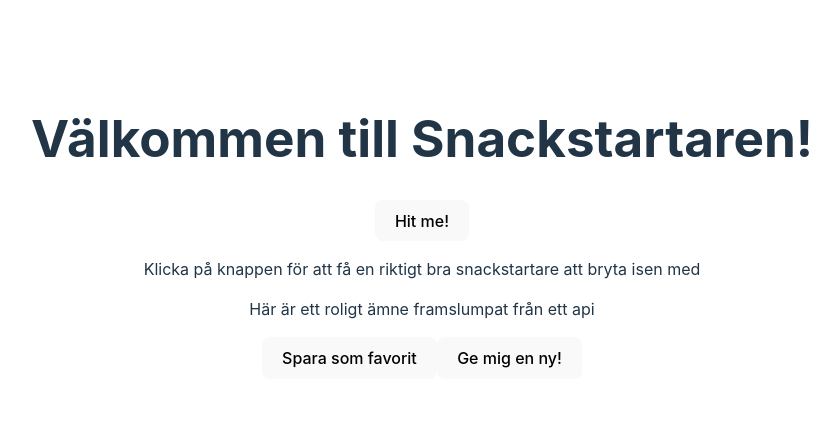
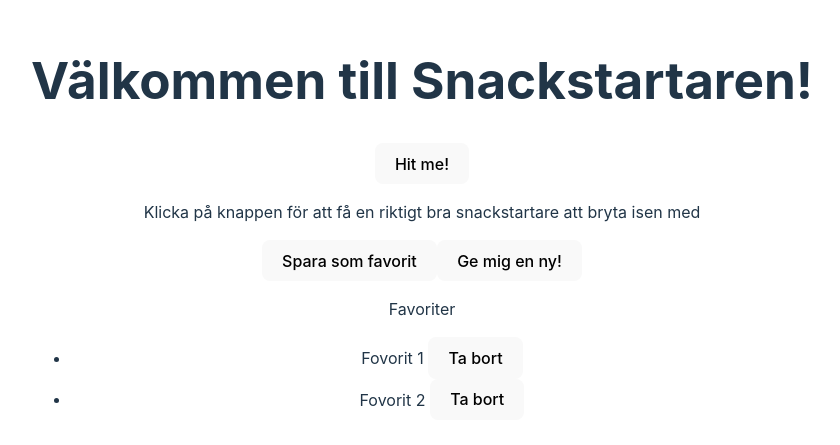
Before and after one commit to EmmiTorstensson/react-lab-2, a React (Vite) app: page / in a window 1280 px wide. Shown: the part 173-618 px from the top of the page, without its empty margins (218-1058 px from the left). Built offline with nearby package versions, Linux system fonts and the light colour scheme; no server answers.

Commit message:
added saveAsFavourite

```diff
--- a/src/App.jsx
+++ b/src/App.jsx
@@ -13,12 +13,16 @@ function App() {
 		<div>
 			<button>Hit me!</button>
 			<p>Klicka på knappen för att få en riktigt bra snackstartare att bryta isen med</p>
+		</div>
+		<div>
 			<ConversationStarter />
 		</div>
 		<div>
-			<p>Här är ett roligt ämne framslumpat från ett api</p>
-			<button>Spara som favorit</button>
-			<button>Ge mig en ny!</button>
+			<p>Favoriter</p>
+			<ul>
+				<li>Fovorit 1 <button>Ta bort</button></li>
+				<li>Fovorit 2 <button>Ta bort</button></li>
+			</ul>
 		</div>
     </>
   )
--- a/src/components/ConversationStarter.jsx
+++ b/src/components/ConversationStarter.jsx
@@ -2,17 +2,28 @@ import { getFact } from "../api/getFact"
 import { useEffect, useState } from "react"
 
 export const ConversationStarter = () => {
-	const [starter, setStareter] = useState(null)
+	const [starter, setStareter] = useState(null);
+	const [favourites, setFavourites] = useState([]);
+
+	const getConvoStarter = async () => {
+		const fact = await getFact();
+		setStareter(fact);
+	};
+
+	const saveAsFavourite = (fav) => {
+		setFavourites(prevFavourites => [...prevFavourites, fav]);
+	};
+	console.log(favourites)
 
 	useEffect(() => {
-		const getConvoStarter = async () => {
-			const fact = await getFact();
-			setStareter(fact);
-		};
 		getConvoStarter();
 	}, []);
 
 	return (
-		<p>{starter}</p>
+		<>
+			<p>{starter}</p>
+			<button onClick={() => saveAsFavourite({starter})}>Spara som favorit</button>
+			<button onClick={getConvoStarter}>Ge mig en ny!</button>
+		</>
 	)
 }
```
